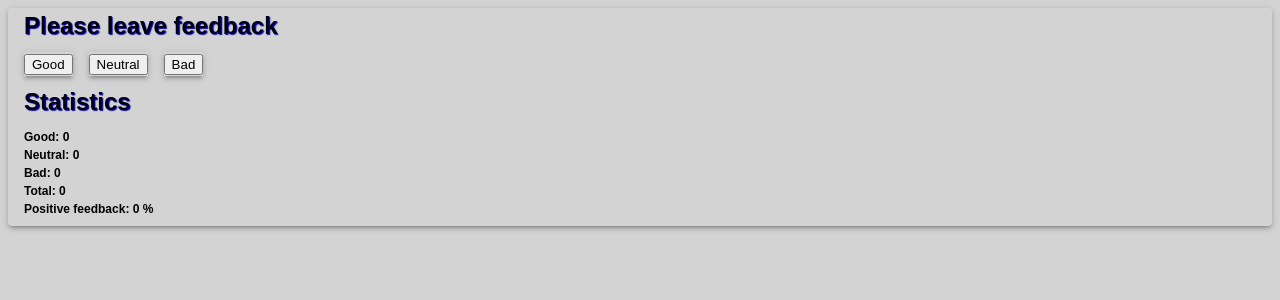
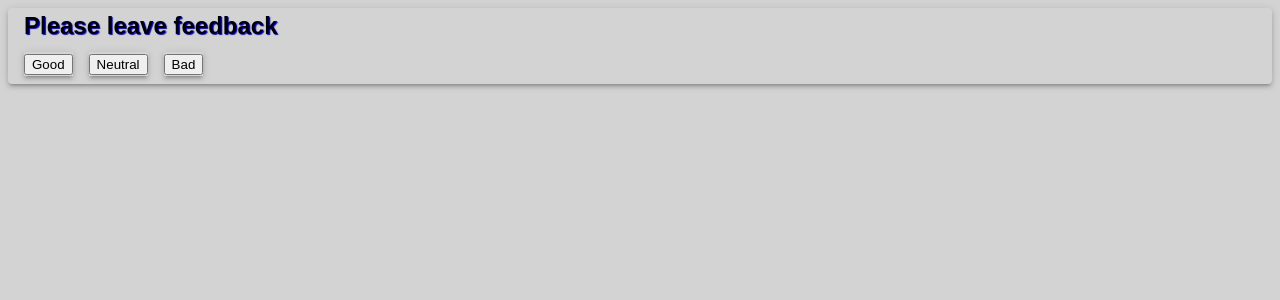
Before and after one commit to mrSerGL/goit-react-hw-02-feedback, a React (Create React App) app: page / in a window 1280 px wide. Shown: the top 300 px of the page. Built offline with nearby package versions, Linux system fonts and the light colour scheme.

Commit message:
add render statistics

```diff
--- a/src/components/App.jsx
+++ b/src/components/App.jsx
@@ -58,6 +58,8 @@ class App extends Component {
 
   }
 
+
+
   countPositiveFeedbackPercentage = () => {
     const { good, neutral, bad } = this.state;
     const total = good + neutral + bad;
@@ -90,7 +92,7 @@ class App extends Component {
     return (
       <div className={css.section}>
         {markupLeaveFrrdback}
-        {markupStatistics}
+        {(this.state.good >0 || this.state.neutral > 0 || this.state.bad > 0)&& markupStatistics}
       </div>
     );
   }
```
